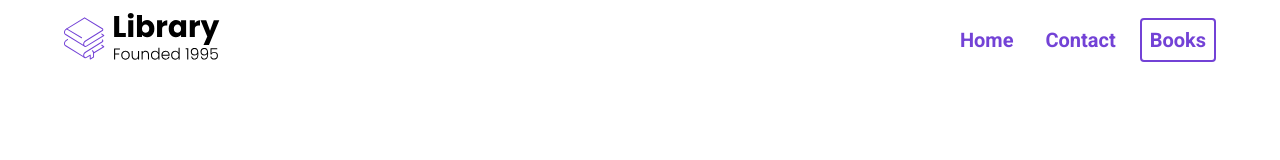
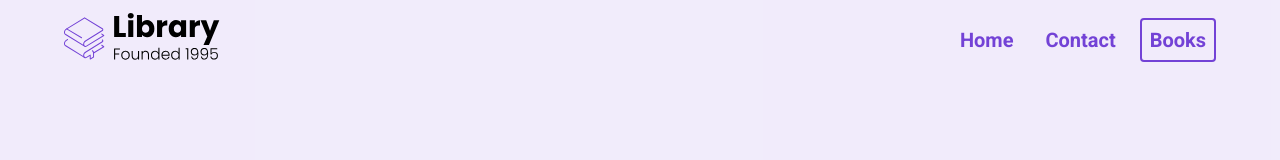
Before and after one commit to Randizzy/library, a plain HTML site: page index.html in a window 1280 px wide. Drawn offline with Linux system fonts and the light colour scheme.

Commit message:
background color, height adjustment

```diff
--- a/index.html
+++ b/index.html
@@ -1,5 +1,6 @@
 <!DOCTYPE html>
 <html lang="en">
+
 <head>
     <meta charset="UTF-8">
     <meta http-equiv="X-UA-Compatible" content="IE=edge">
@@ -7,8 +8,9 @@
     <title>Library</title>
     <link rel="stylesheet" href="styles.css">
 </head>
+
 <body>
-    <section>
+    <section id="landing">
         <nav>
             <div class="nav__container">
                 <img class="logo" src="./assets/Library.svg" alt="">
--- a/styles.css
+++ b/styles.css
@@ -54,3 +54,11 @@ li {
 .nav__link--primary:hover {
     text-decoration: none;
 }
+
+#landing {
+    background-color: rgba(115, 66, 214, 0.1)
+}
+
+header {
+    height: calc(100vh - 80px)
+}
```
